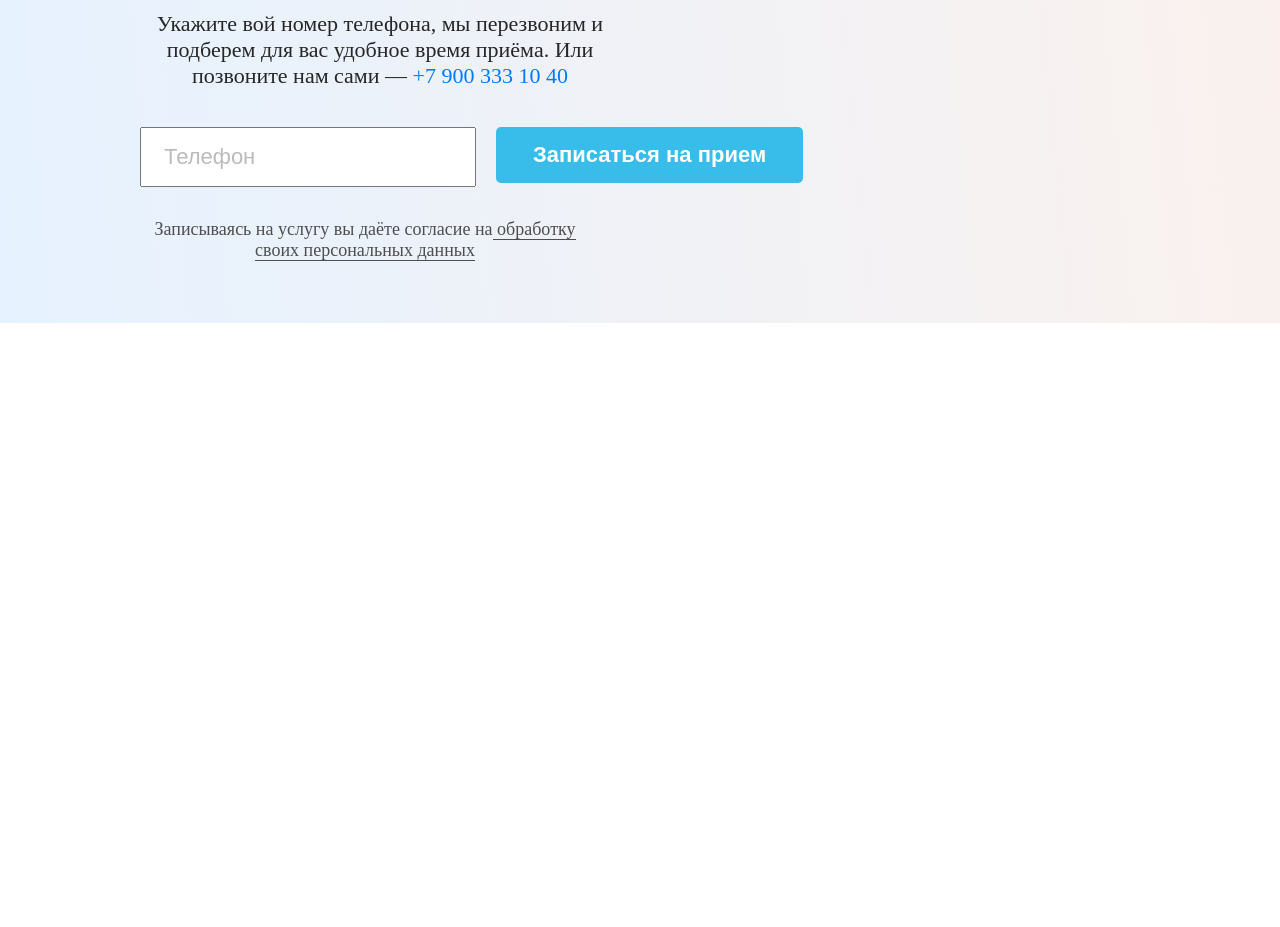
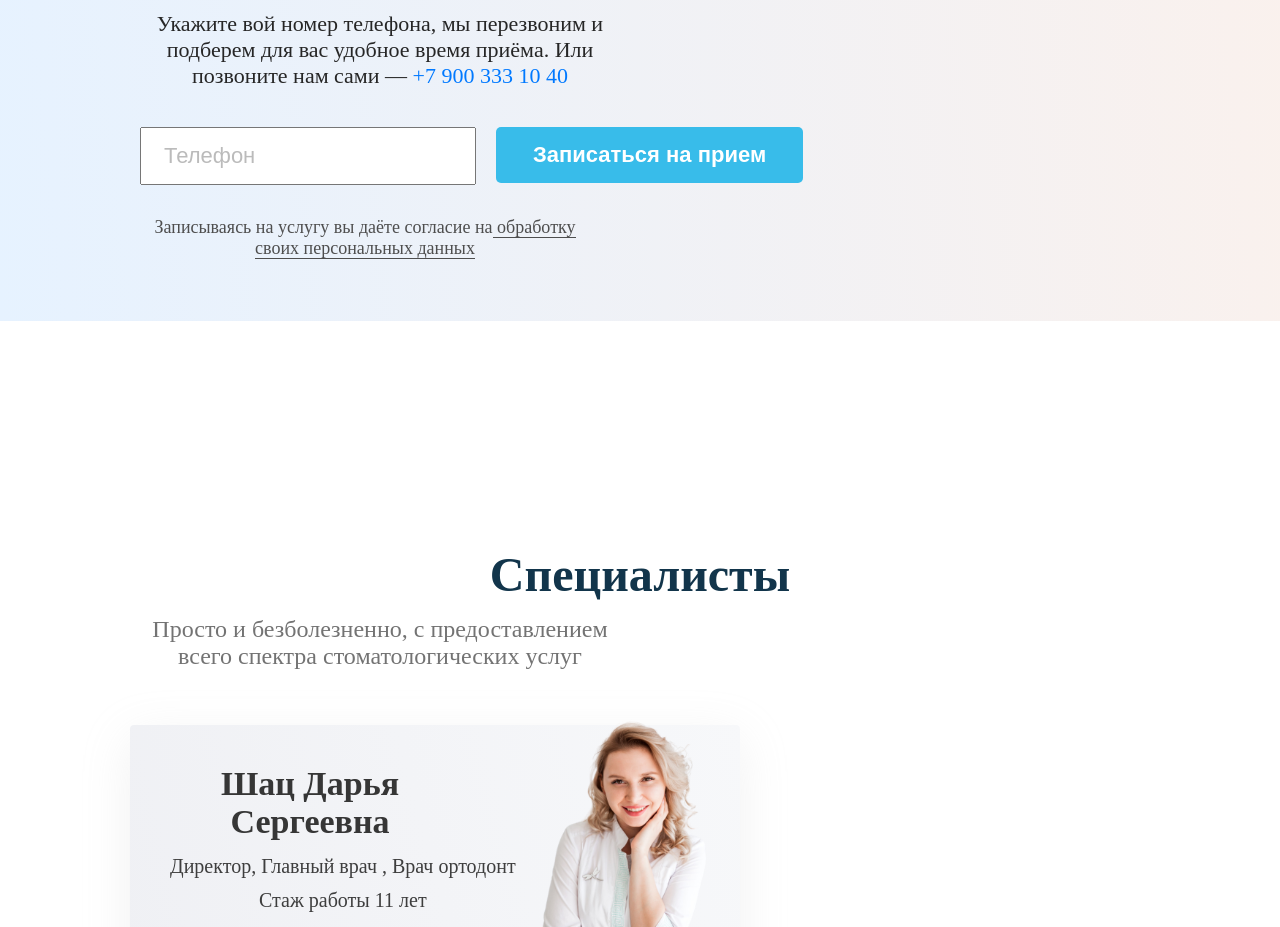
Before and after one commit to Kolizey08/Hospital-front, a React (Create React App) app: page / in a window 1280 px wide. Shown: the part 2860-3787 px from the top of the page. Before the commit the page ends 3313 px from the top, so only its background shows below. Built offline with nearby package versions, Linux system fonts and the light colour scheme.

Commit message:
Сверстал компонент специалисты

```diff
--- a/src/components/BannerFeedback/BannerFeedback.module.scss
+++ b/src/components/BannerFeedback/BannerFeedback.module.scss
@@ -27,7 +27,7 @@
       margin-bottom: 32px;
       .feedback_input {
         input {
-          padding: 15px 22px;
+          padding: 14px 22px;
           font-weight: 400;
           font-size: 22px;
           &::placeholder {
--- /dev/null
+++ b/src/components/Specialists/Specialists.jsx
@@ -0,0 +1,113 @@
+import React from "react";
+
+import styles from "./Specialists.module.scss";
+import specialist1 from "../../assets/img/specialist1.png";
+import specialist2 from "../../assets/img/specialist2.png";
+
+const Specialists = () => {
+  return (
+    <div className={styles.specialists}>
+      <div className={styles.specialists_wrapper}>
+        <div className={styles.specialists_bText}>Специалисты</div>
+        <div className={styles.specialists_sText}>
+          Просто и безболезненно, с предоставлением всего спектра
+          стоматологических услуг
+        </div>
+        <div className={styles.specialists_row}>
+          <div className={styles.specialist}>
+            <div className={styles.specialist_row}>
+              <div className={styles.specialist_info}>
+                <div className={styles.specialist_name}>
+                  Шац Дарья Сергеевна{" "}
+                </div>
+                <div className={styles.specialist_job}>
+                  Директор, Главный врач , Врач ортодонт
+                </div>
+                <div className={styles.specialist_experience}>
+                  Стаж работы 11 лет{" "}
+                </div>
+              </div>
+              <div className={styles.specialist_image}>
+                <img src={specialist1} alt="" />
+              </div>
+            </div>
+          </div>
+          <div className={styles.specialist}>
+            <div className={styles.specialist_row}>
+              <div className={styles.specialist_info}>
+                <div className={styles.specialist_name}>
+                  Оленина Марина Николаевна
+                </div>
+                <div className={styles.specialist_job}>
+                  Зам директора, Врач стоматолог терапевт
+                </div>
+                <div className={styles.specialist_experience}>
+                  Стаж работы более 25 лет
+                </div>
+              </div>
+              <div className={styles.specialist_image}>
+                <img src={specialist1} alt="" />
+              </div>
+            </div>
+          </div>
+          <div className={styles.specialist}>
+            <div className={styles.specialist_row}>
+              <div className={styles.specialist_info}>
+                <div className={styles.specialist_name}>
+                  Лыщиков Павел Анатольевич
+                </div>
+                <div className={styles.specialist_job}>
+                  Врач стоматолог ортопед, хирург-имплантолог
+                </div>
+                <div className={styles.specialist_experience}>
+                  Стаж работы более 15 лет
+                </div>
+              </div>
+              <div className={styles.specialist_image}>
+                <img src={specialist2} className={styles.sPhoto} alt="" />
+              </div>
+            </div>
+          </div>
+          <div className={styles.specialist}>
+            <div className={styles.specialist_row}>
+              <div className={styles.specialist_info}>
+                <div className={styles.specialist_name}>
+                  Жирнов Дмитрий Александрович
+                </div>
+                <div className={styles.specialist_job}>
+                  Врач стоматолог ортопед, хирург-имплантолог
+                </div>
+                <div className={styles.specialist_experience}>
+                  Стаж более 10 лет
+                </div>
+              </div>
+              <div className={styles.specialist_image}>
+                <img src={specialist2} className={styles.sPhoto} alt="" />
+              </div>
+            </div>
+          </div>
+          <div className={styles.specialist}>
+            <div className={styles.specialist_row}>
+              <div className={styles.specialist_info}>
+                <div className={styles.specialist_name}>
+                  Терушкина Елена Дмитриевна
+                </div>
+                <div className={styles.specialist_job}>
+                  Врач стоматолог детский
+                </div>
+                <div className={styles.specialist_experience}>
+                  Стаж работы более 10 лет
+                </div>
+              </div>
+              <div className={styles.specialist_image}>
+                <img src={specialist1} alt="" />
+              </div>
+            </div>
+          </div>
+        </div>
+      </div>
+    </div>
+  );
+};
+
+export default Specialists;
--- /dev/null
+++ b/src/components/Specialists/Specialists.module.scss
@@ -0,0 +1,71 @@
+.specialists {
+  .specialists_wrapper {
+    padding: 96px 130px;
+    .specialists_bText {
+      font-weight: 700;
+      font-size: 48px;
+      color: #12354b;
+      margin-bottom: 14px;
+    }
+    .specialists_sText {
+      font-weight: 400;
+      font-size: 24px;
+      color: #737373;
+      margin-bottom: 55px;
+      max-width: 500px;
+    }
+    .specialists_row {
+      display: flex;
+      justify-content: space-between;
+      flex-wrap: wrap;
+      row-gap: 35px;
+      .specialist {
+        background: linear-gradient(255.02deg, #f7f8fa -0.59%, #eff0f4 100%);
+        box-shadow: 0px 13px 50px rgba(192, 192, 192, 0.2);
+        border-radius: 4px;
+        max-width: 610px;
+        width: 100%;
+        position: relative;
+        height: 300px;
+        .specialist_row {
+          display: flex;
+          justify-content: space-between;
+          .specialist_info {
+            padding: 40px 0 0 40px;
+            z-index: 1;
+            .specialist_name {
+              font-weight: 700;
+              font-size: 34px;
+              color: #363636;
+              max-width: 280px;
+              margin-bottom: 14px;
+            }
+            .specialist_job {
+              font-weight: 400;
+              font-size: 20px;
+              color: #3e3e3e;
+              margin-bottom: 11px;
+            }
+            .specialist_experience {
+              font-weight: 400;
+              font-size: 20px;
+              color: #3e3e3e;
+            }
+          }
+          .specialist_image {
+            position: absolute;
+            z-index: 0;
+            right: 0;
+            bottom: 0;
+            img {
+              max-width: 220px;
+            }
+            .sPhoto {
+              max-width: 340px;
+            }
+          }
+        }
+      }
+    }
+  }
+}
--- a/src/pages/Main.jsx
+++ b/src/pages/Main.jsx
@@ -3,6 +3,7 @@ import BannerFeedback from "../components/BannerFeedback/BannerFeedback";
 import Confidence from "../components/Confidence/Confidence";
 import Home from "../components/Home/Home";
 import Services from "../components/Services/Services";
+import Specialists from "../components/Specialists/Specialists";
 
 import styles from "./Main.module.scss";
 
@@ -14,6 +15,7 @@ const Main = () => {
         <Services />
         <Confidence />
         <BannerFeedback />
+        <Specialists />
       </div>
     </div>
   );
```
Also changed, not shown: src/assets/img/specialist1.png (added), src/assets/img/specialist2.png (added).
